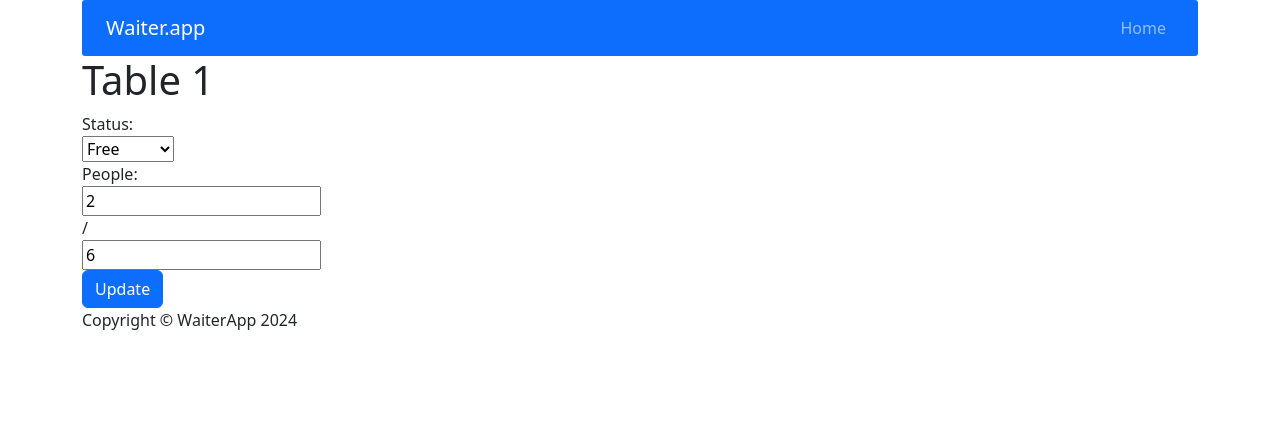
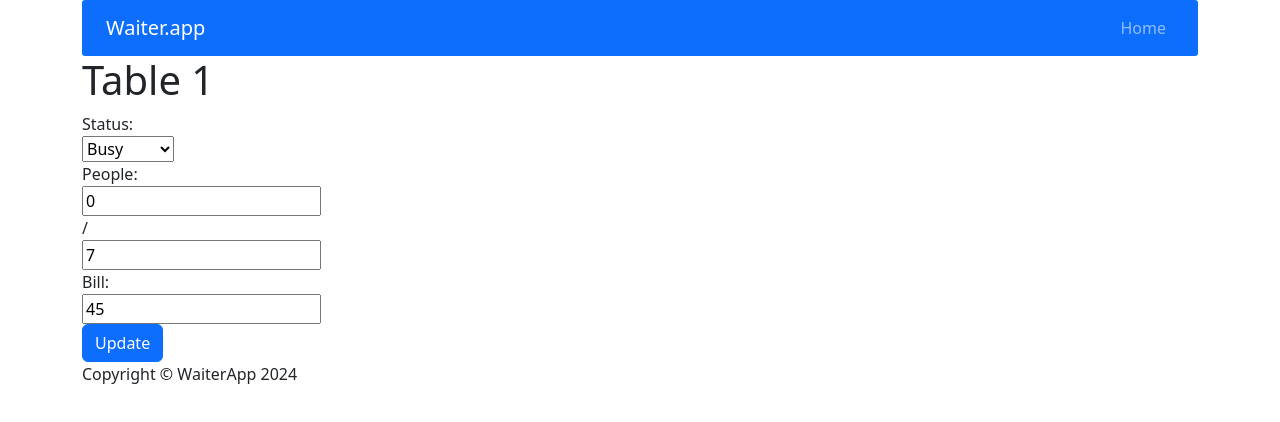
Before and after one commit to Jaszmijee/react-pizzeria-waiter-service, a React (Create React App) app: page /table/1 in a window 1280 px wide. Shown: the top 422 px of the page. Built offline with nearby package versions, Linux system fonts and the light colour scheme; data requests are answered from the project's data file.

Commit message:
add validations

```diff
--- a/public/server/db.json
+++ b/public/server/db.json
@@ -3,10 +3,10 @@
     {
       "id": "1",
       "name": "Table 1",
-      "status": "Free",
-      "peoplePresent": "2",
-      "peopleMax": 6,
-      "bill": "28"
+      "status": "Busy",
+      "peoplePresent": "0",
+      "peopleMax": "7",
+      "bill": "45"
     },
     {
       "id": "2",
--- a/src/components/features/TableForm/TableForm.js
+++ b/src/components/features/TableForm/TableForm.js
@@ -5,7 +5,6 @@ import {updateTableRequest} from "../../../redux/tablesRedux";
 import SelectInput from "../../common/SelectInput/SelectInput";
 import {isStatusBusy, isTableTooSmall, isValidNumericInput} from "../utils/validations";
 import {Button} from "react-bootstrap";
-// import Button from "../../common/Button/Button";
 
 const TableForm = ({table}) => {
     const dispatch = useDispatch();
@@ -20,6 +19,26 @@ const TableForm = ({table}) => {
     const handleInputChange = (e) => {
         const {name, value} = e.target;
         setFormData({...formData, [name]: value});
+
+        if (!(name === 'status')) {
+            if (isValidNumericInput(value)) {
+                if (name === 'peoplePresent' && isTableTooSmall(value, formData.peopleMax)) {
+                    setFormData({...formData, [name]: value, peoplePresent: 0});
+                } else {
+                    setFormData({...formData, [name]: value});
+                }
+            } else {
+                setFormData({...formData});
+            }
+
+
+        } else {
+            if (!isStatusBusy(value)) {
+                setFormData({...formData, [name]: value, bill: 0});
+            } else {
+                setFormData({...formData, [name]: value});
+            }
+        }
     };
 
     const handleSubmit = (e) => {
--- a/src/components/features/utils/validations.js
+++ b/src/components/features/utils/validations.js
@@ -1,5 +1,6 @@
 export const isValidNumericInput = (value) => {
-    return !isNaN(value) || value === '' || value === '.';
+    return !isNaN(value) &&  Number.isInteger(Number(value)) &&
+        Number(value) >= 0;
 };
 
 export const isStatusBusy = (value) => {
@@ -9,6 +10,5 @@ export const isStatusBusy = (value) => {
 export const isTableTooSmall = (value, max) => {
     const presentCount = parseInt(value);
     const maxAllowed = parseInt(max);
-
     return presentCount > maxAllowed;
 };
```
